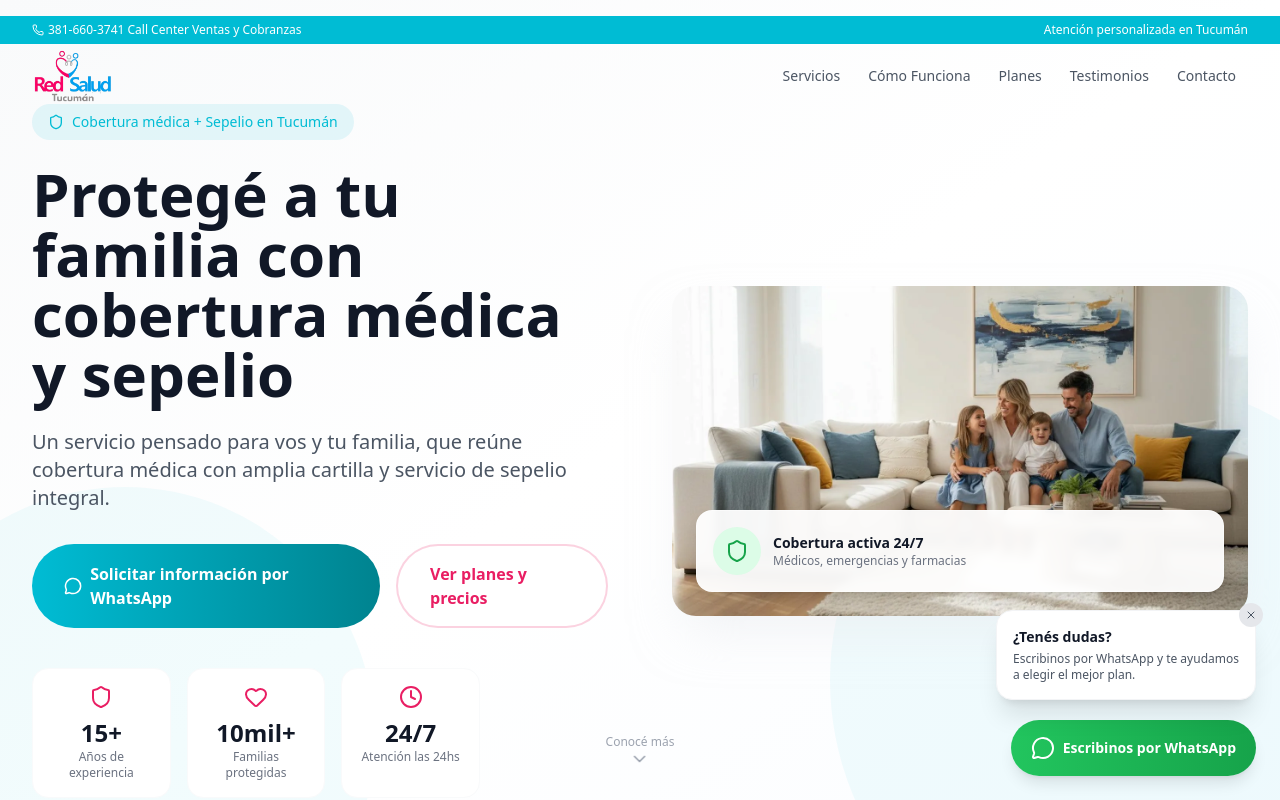
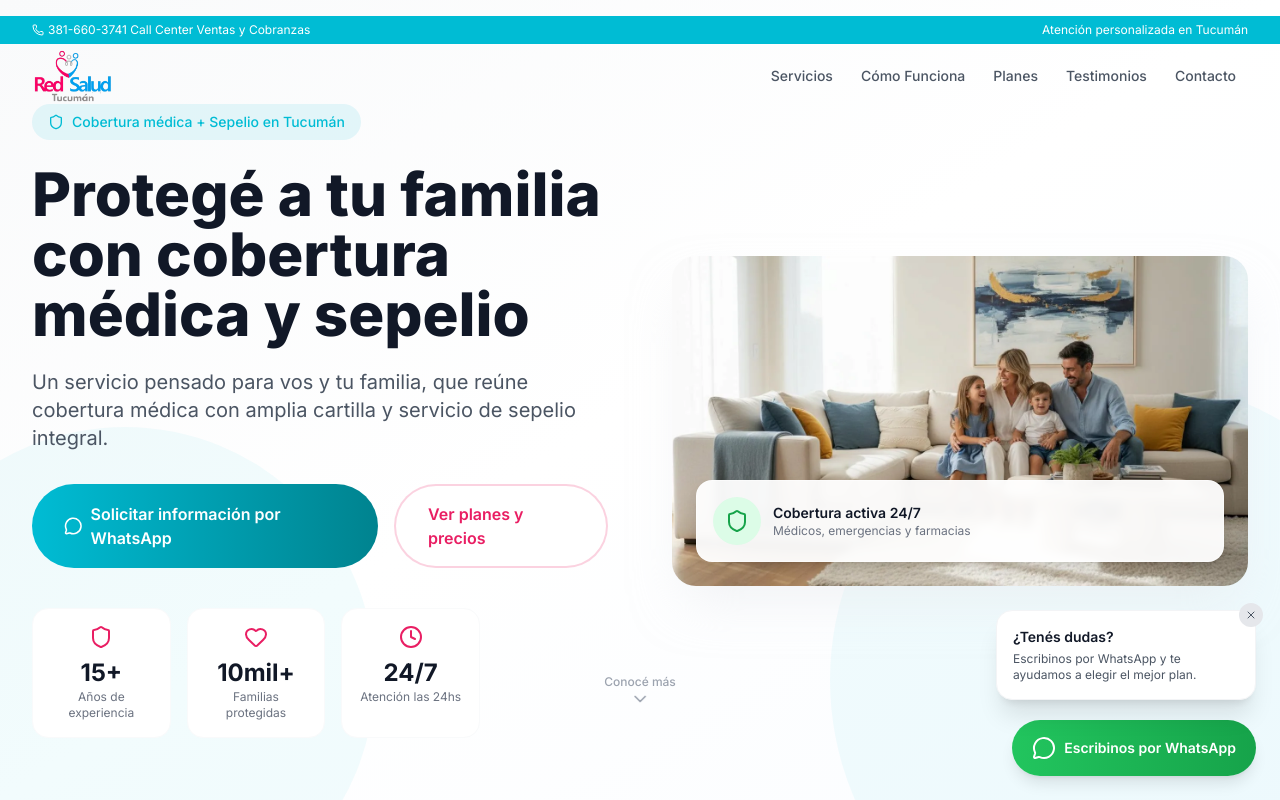
Before and after one commit to Germancor/redsalud, a React (Vite) app in the folder front/: page / in a window 1280 px wide. Shown: the top 800 px of the page. Built offline with nearby package versions, Linux system fonts and the light colour scheme.

Commit message:
perf:Index modificado

```diff
--- a/front/index.html
+++ b/front/index.html
@@ -17,11 +17,6 @@
     </script>
     <!-- End Google Tag Manager -->
     <meta name="viewport" content="width=device-width, initial-scale=1.0" />
-
-    <link rel="preconnect" href="https://fonts.googleapis.com">
-    <link rel="preconnect" href="https://fonts.gstatic.com" crossorigin>
-    <link href="https://fonts.googleapis.com/css2?family=Inter:wght@300;400;500;600;700;800&display=swap" rel="stylesheet">
-
     <meta
       name="google-site-verification"
       content="NX9mTDnErxLtuUhOlov5tH0Pmr1HBZCl2pQuOYeDseA"
--- a/front/package.json
+++ b/front/package.json
@@ -74,6 +74,7 @@
     "postcss": "^8.5.6",
     "tailwindcss": "^3.4.19",
     "tailwindcss-animate": "^1.0.7",
+    "ttf2woff2": "^8.0.1",
     "tw-animate-css": "^1.4.0",
     "typescript": "~5.9.3",
     "typescript-eslint": "^8.46.4",
--- a/front/src/index.css
+++ b/front/src/index.css
@@ -1,3 +1,11 @@
+@font-face {
+  font-family: "Inter";
+  src: url("/fonts/inter-latin.woff2") format("woff2");
+  font-style: normal;
+  font-weight: 100 900;
+  font-display: swap;
+}
+
 @tailwind base;
 @tailwind components;
 @tailwind utilities;
@@ -39,6 +47,7 @@
   body {
     @apply bg-background text-foreground antialiased;
     font-family:
+      "Inter",
       system-ui,
       -apple-system,
       sans-serif;
```
Also changed, not shown: front/public/fonts/inter-latin.woff2 (added), 1 other file (tests, documents, lock files or other folders).
